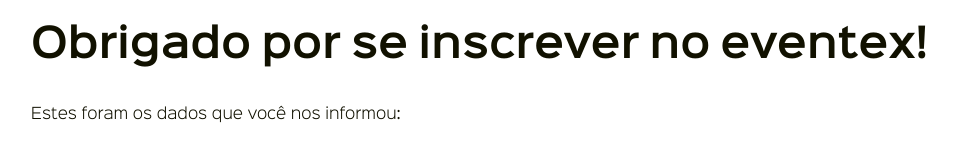
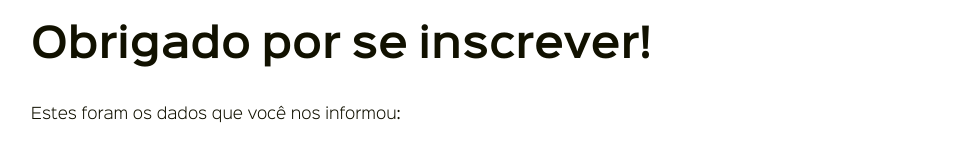
Before and after one commit to hugopenna/wttd, a Django app: template eventex/subscriptions/templates/subscriptions/subscription_detail.html in a window 1280 px wide. Shown: the part 90-251 px from the top of the page, without its empty margins (39-996 px from the left). Run offline with Django 3.2, Linux system fonts and the light colour scheme; the template is opened without the code that fills it, so the values that code supplies are empty.

Commit message:
muda titulo thank you page

```diff
--- a/eventex/subscriptions/templates/subscriptions/subscription_detail.html
+++ b/eventex/subscriptions/templates/subscriptions/subscription_detail.html
@@ -2,7 +2,7 @@
 {% block content %}
 <section>
     <div class="content row padding-bottom-3 desktop-12 container">
-        <h1>Obrigado por se inscrever no eventex!</h1>
+        <h1>Obrigado por se inscrever!</h1>
         <div class="desktop-6">
             <p>Estes foram os dados que você nos informou:</p>
 
```
